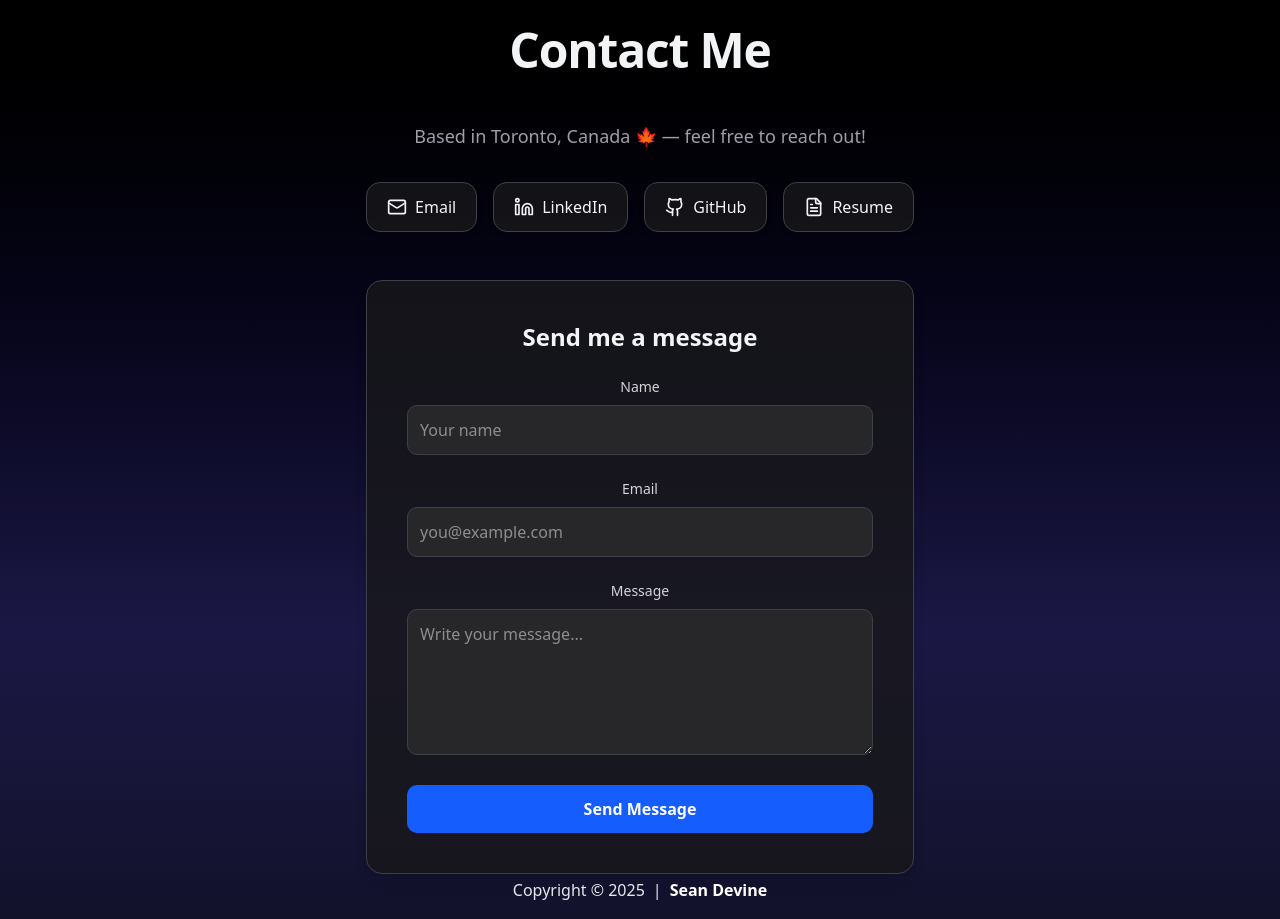
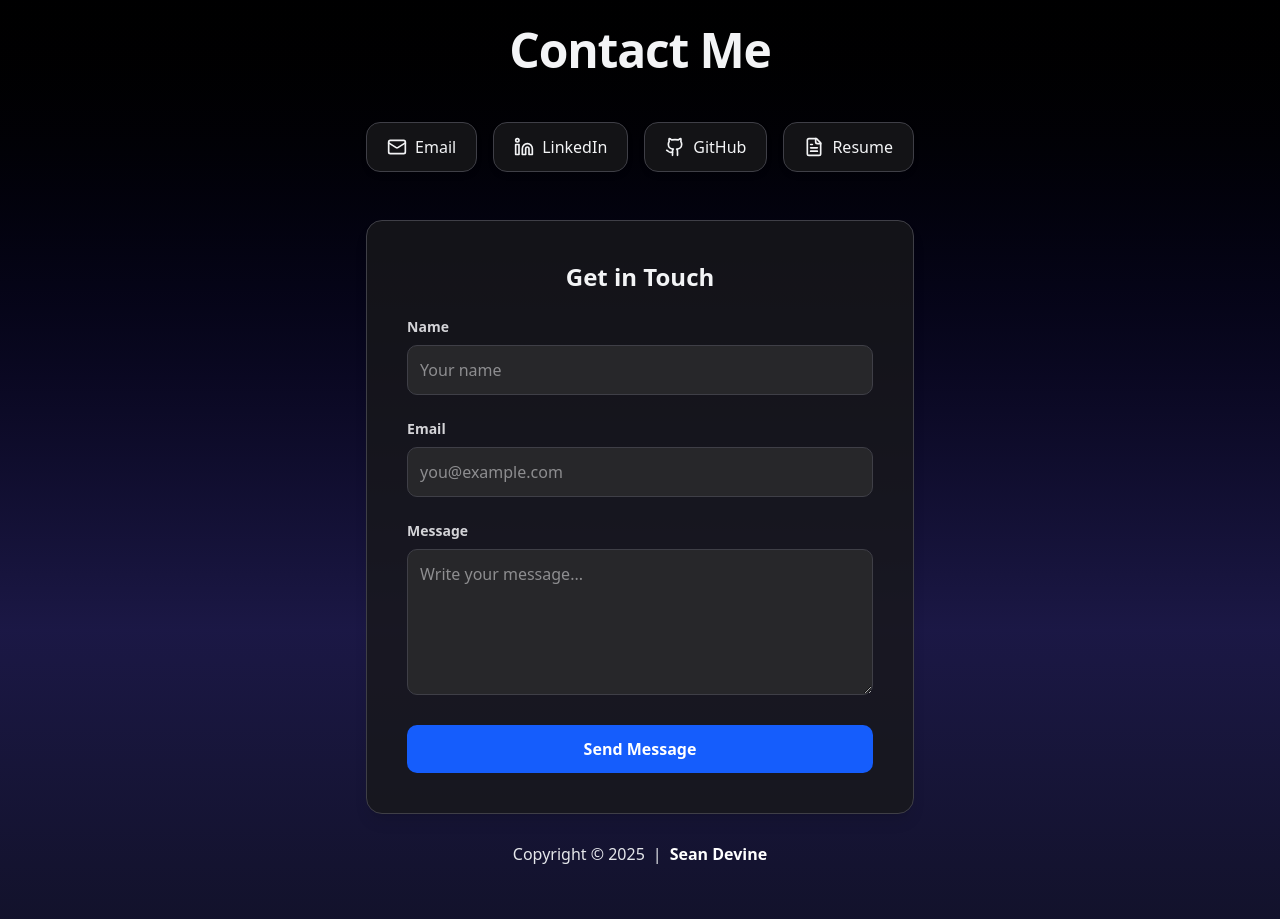
Before and after one commit to seandevine369/my-website, a React (Vite) app: page / in a window 1280 px wide. Shown: the part 7140-8059 px from the top of the page. Built offline with nearby package versions, Linux system fonts and the light colour scheme.

Commit message:
style: tweaked formatting for contact section

```diff
--- a/src/components/ContactForm.tsx
+++ b/src/components/ContactForm.tsx
@@ -2,10 +2,10 @@ export default function ContactForm() {
     return (
         <form
             className="w-full max-w-2xl mx-auto bg-zinc-900/80 p-10 rounded-2xl shadow-lg border border-zinc-700 space-y-6">
-            <h3 className="text-2xl font-semibold text-center mb-6">Send me a message</h3>
+            <h3 className="text-2xl font-semibold text-center mb-6">Get in Touch</h3>
 
             <div>
-                <label className="block mb-2 text-sm font-medium text-zinc-300">Name</label>
+                <label className="block mb-2 text-sm text-left font-bold text-zinc-300">Name</label>
                 <input
                     type="text"
                     className="w-full p-3 rounded-lg bg-zinc-800 border border-zinc-700
@@ -15,7 +15,7 @@ export default function ContactForm() {
             </div>
 
             <div>
-                <label className="block mb-2 text-sm font-medium text-zinc-300">Email</label>
+                <label className="block mb-2 text-left text-sm font-bold text-zinc-300">Email</label>
                 <input
                     type="email"
                     className="w-full p-3 rounded-lg bg-zinc-800 border border-zinc-700
@@ -25,7 +25,7 @@ export default function ContactForm() {
             </div>
 
             <div>
-                <label className="block mb-2 text-sm font-medium text-zinc-300">Message</label>
+                <label className="block mb-2 text-left text-sm font-bold text-zinc-300">Message</label>
                 <textarea
                     className="w-full p-3 rounded-lg bg-zinc-800 border border-zinc-700
                                focus:border-blue-500 focus:ring-2 focus:ring-blue-500 outline-none"
--- a/src/sections/ContactSection.tsx
+++ b/src/sections/ContactSection.tsx
@@ -60,10 +60,6 @@ export default function ContactSection() {
         </>
     return (
         <Section id="contact" title="Contact Me" background={bg}>
-            <p className="text-center text-lg mb-8 text-zinc-400">
-                Based in Toronto, Canada 🍁 — feel free to reach out!
-            </p>
-
             <div className="flex flex-wrap justify-center gap-4 mb-12">
                 {links.map((link) => (
                     <ContactLink key={link.label} {...link} />
@@ -71,6 +67,7 @@ export default function ContactSection() {
             </div>
 
             <ContactForm />
+            <br/>
             <Footer />
         </Section>
     );
```
